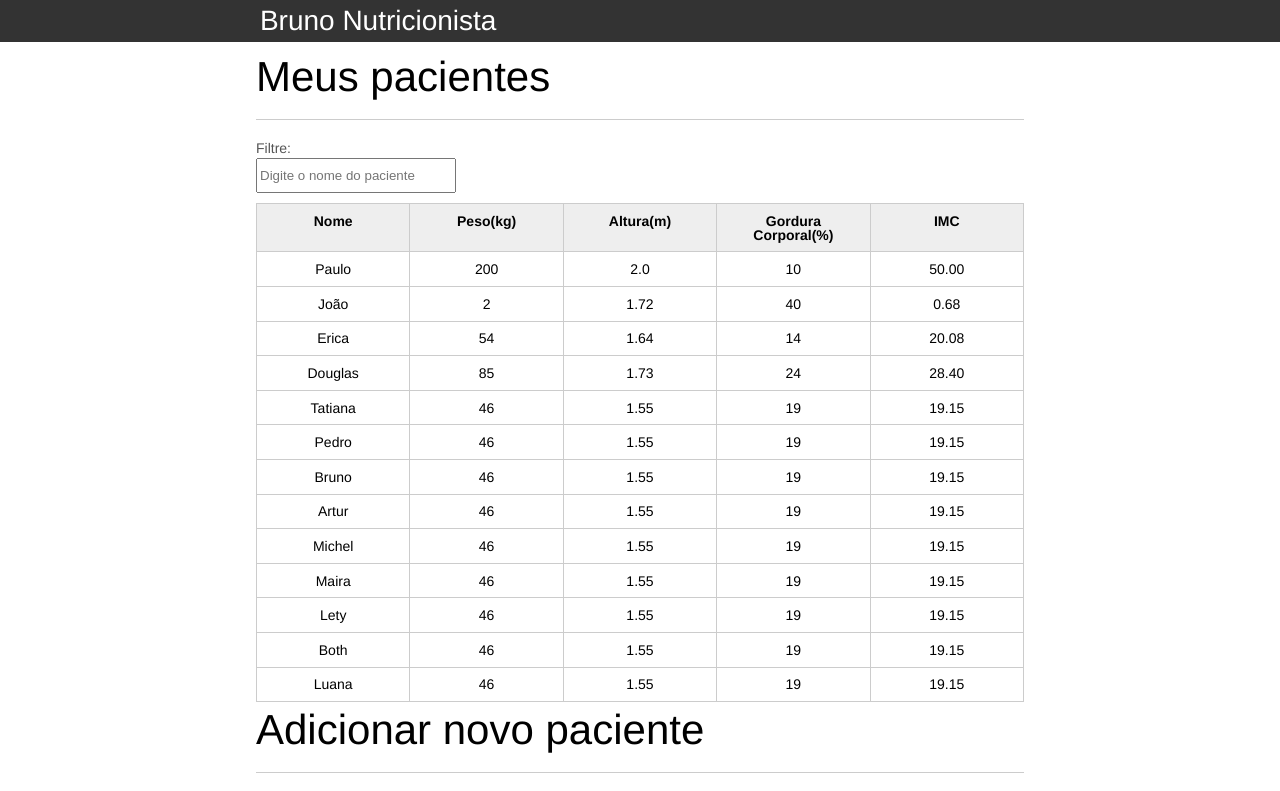
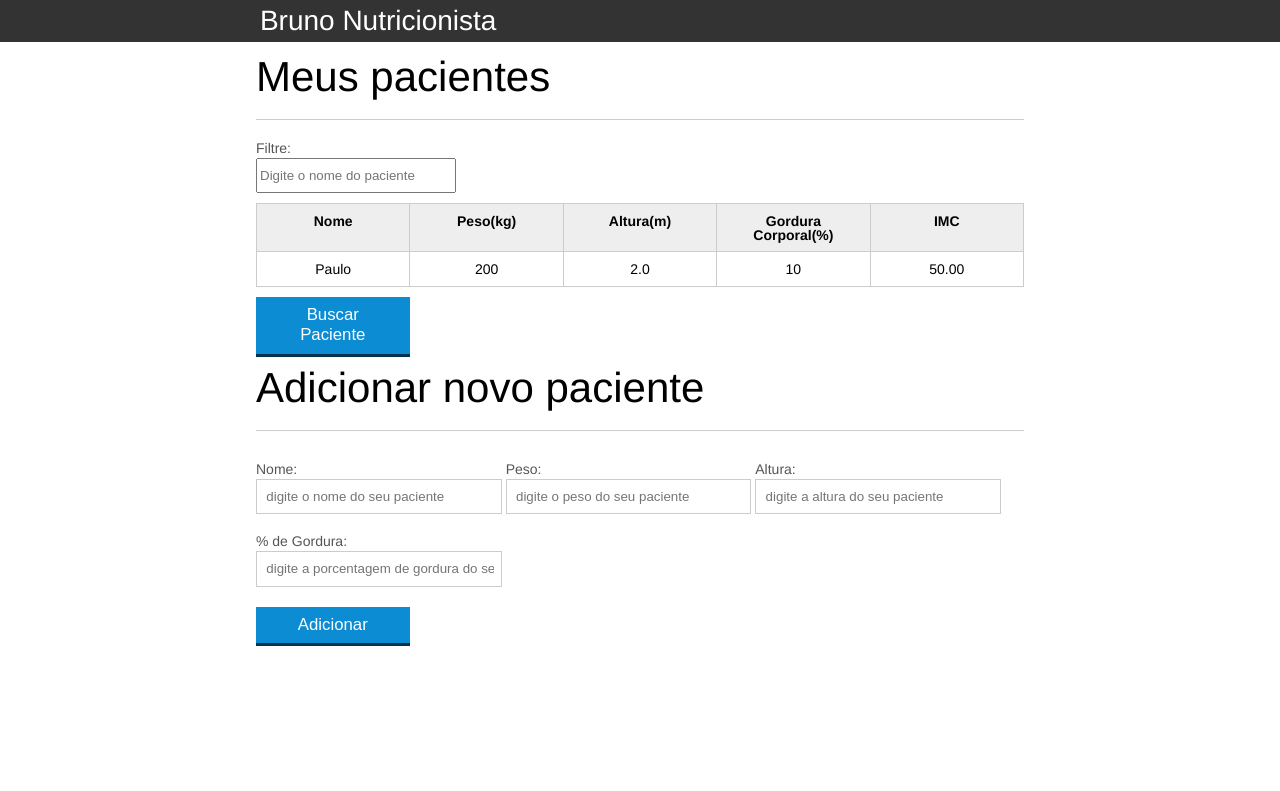
Before and after one commit to brunoamil/projectJS, a plain HTML site: page projectOne/index.html in a window 1280 px wide. Shown: the top 791 px of the page. Drawn offline with Linux system fonts and the light colour scheme.

Commit message:
consumindo api dos pacientes no heroku

```diff
--- a/projectOne/index.html
+++ b/projectOne/index.html
@@ -42,94 +42,14 @@
               <td class="info-imc">0</td>
             </tr>
 
-            <tr class="paciente">
-              <td class="info-nome">João</td>
-              <td class="info-peso">2</td>
-              <td class="info-altura">1.72</td>
-              <td class="info-gordura">40</td>
-              <td class="info-imc">0</td>
-            </tr>
-
-            <tr class="paciente">
-              <td class="info-nome">Erica</td>
-              <td class="info-peso">54</td>
-              <td class="info-altura">1.64</td>
-              <td class="info-gordura">14</td>
-              <td class="info-imc">0</td>
-            </tr>
-
-            <tr class="paciente">
-              <td class="info-nome">Douglas</td>
-              <td class="info-peso">85</td>
-              <td class="info-altura">1.73</td>
-              <td class="info-gordura">24</td>
-              <td class="info-imc">0</td>
-            </tr>
-            <tr class="paciente">
-              <td class="info-nome">Tatiana</td>
-              <td class="info-peso">46</td>
-              <td class="info-altura">1.55</td>
-              <td class="info-gordura">19</td>
-              <td class="info-imc">0</td>
-            </tr>
-            <tr class="paciente">
-              <td class="info-nome">Pedro</td>
-              <td class="info-peso">46</td>
-              <td class="info-altura">1.55</td>
-              <td class="info-gordura">19</td>
-              <td class="info-imc">0</td>
-            </tr>
-            <tr class="paciente">
-              <td class="info-nome">Bruno</td>
-              <td class="info-peso">46</td>
-              <td class="info-altura">1.55</td>
-              <td class="info-gordura">19</td>
-              <td class="info-imc">0</td>
-            </tr>
-            <tr class="paciente">
-              <td class="info-nome">Artur</td>
-              <td class="info-peso">46</td>
-              <td class="info-altura">1.55</td>
-              <td class="info-gordura">19</td>
-              <td class="info-imc">0</td>
-            </tr>
-            <tr class="paciente">
-              <td class="info-nome">Michel</td>
-              <td class="info-peso">46</td>
-              <td class="info-altura">1.55</td>
-              <td class="info-gordura">19</td>
-              <td class="info-imc">0</td>
-            </tr>
-            <tr class="paciente">
-              <td class="info-nome">Maira</td>
-              <td class="info-peso">46</td>
-              <td class="info-altura">1.55</td>
-              <td class="info-gordura">19</td>
-              <td class="info-imc">0</td>
-            </tr>
-            <tr class="paciente">
-              <td class="info-nome">Lety</td>
-              <td class="info-peso">46</td>
-              <td class="info-altura">1.55</td>
-              <td class="info-gordura">19</td>
-              <td class="info-imc">0</td>
-            </tr>
-            <tr class="paciente">
-              <td class="info-nome">Both</td>
-              <td class="info-peso">46</td>
-              <td class="info-altura">1.55</td>
-              <td class="info-gordura">19</td>
-              <td class="info-imc">0</td>
-            </tr>
-            <tr class="paciente">
-              <td class="info-nome">Luana</td>
-              <td class="info-peso">46</td>
-              <td class="info-altura">1.55</td>
-              <td class="info-gordura">19</td>
-              <td class="info-imc">0</td>
-            </tr>
           </tbody>
         </table>
+        <span id="erro-ajax" class="invisivel">Erro ao buscar pacientes</span>
+
+        <button id="buscar-paciente" class="botao bto-principal">
+          Buscar Paciente
+        </button>
+
         <!-- Adicionando novo paciente -->
         <h2 id="titulo-form">Adicionar novo paciente</h2>
         <ul id="mensagens-erro"></ul>
@@ -186,5 +106,7 @@
     <script src="js/form.js"></script>
     <script src="js/remover-paciente.js"></script>
     <script src="js/filtra.js"></script>
+    <script src="js/buscar-paciente.js"></script>
+
   </body>
 </html>
--- /dev/null
+++ b/projectOne/js/buscar-paciente.js
@@ -0,0 +1,29 @@
+var botaoAdicionar = document.querySelector("#buscar-paciente");
+botaoAdicionar.addEventListener("click", function(){
+    console.log("buscando paciente...");
+    //consumindo api
+    var xhr = new XMLHttpRequest();
+
+    xhr.open("GET", "http://api-pacientes.herokuapp.com/paciesntes");
+    xhr.addEventListener("load", function(){
+        var erroAjax = document.querySelector("#erro-ajax");
+
+        if(xhr.status == 200){
+            erroAjax.classList.add("invisivel");
+            var resposta = xhr.responseText;
+            var pacientes = JSON.parse(resposta);
+
+            //para cada paciente ele vai adicionar na tabela.
+            pacientes.forEach(function(paciente){
+             adicionaPacienteNaTabela(paciente);
+
+            });
+        } else {
+            console.log(xhr.status);
+            console.log(xhr.responseText);
+            erroAjax.classList.remove("invisivel");
+        }
+
+    });
+    xhr.send();
+});
--- a/projectOne/js/form.js
+++ b/projectOne/js/form.js
@@ -7,7 +7,6 @@ botaoAdicionar.addEventListener("click", function(event) {
   var form = document.querySelector("#form-adiciona");
   var paciente = obtemPacienteDoFormulario(form);
 
-  var pacienteTr = montaTr(paciente);
 
   var erros = validaPaciente(paciente);
   console.log(erros);
@@ -15,13 +14,21 @@ botaoAdicionar.addEventListener("click", function(event) {
     exibeMensagensDeErro(erros);
     return;
   }
-  //colocando dentro da tabela
-  var tabela = document.querySelector("#tabela-pacientes");
-  tabela.appendChild(pacienteTr);
+
+  adicionaPacienteNaTabela();
+
   form.reset();
   var mensagensErro = document.querySelector("#mensagens-erro");
   mensagensErro.innerHTML = "";
 });
+
+function adicionaPacienteNaTabela(paciente){
+    var pacienteTr = montaTr(paciente);
+    //colocando dentro da tabela
+    var tabela = document.querySelector("#tabela-pacientes");
+    tabela.appendChild(pacienteTr);
+
+}
 
 function exibeMensagensDeErro(erros) {
   var ul = document.querySelector("#mensagens-erro");
```
